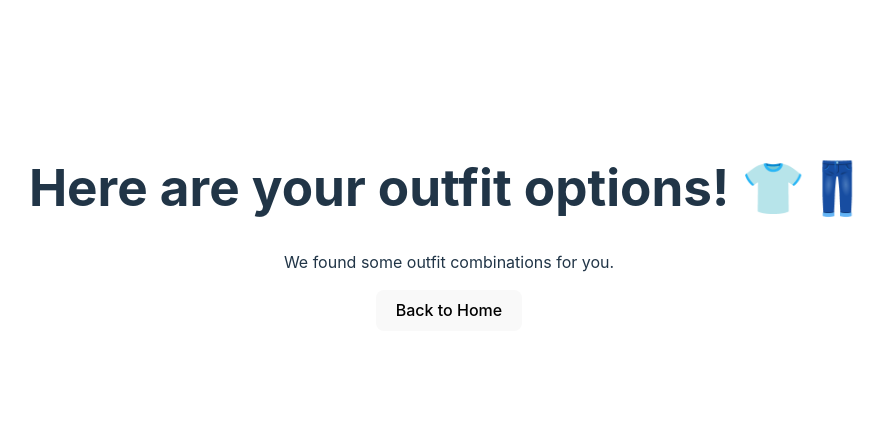
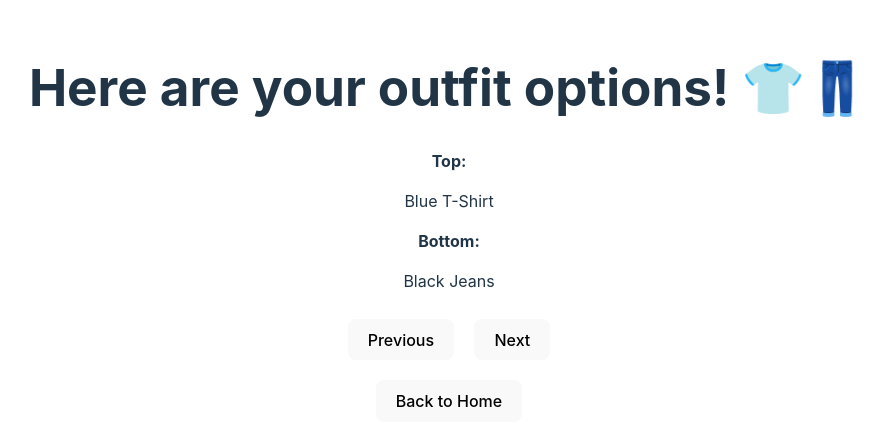
Before and after one commit to itsfaith222/Cinnamon-Toast-Bunch-App-, a React (Vite) app: page /results in a window 1280 px wide. Shown: the part 172-618 px from the top of the page, without its empty margins (191-1075 px from the left). Built offline with nearby package versions, Linux system fonts and the light colour scheme.

Commit message:
Update ResultsPage.jsx

```diff
--- a/src/pages/ResultsPage.jsx
+++ b/src/pages/ResultsPage.jsx
@@ -1,13 +1,43 @@
+import { useState } from "react";
 import { useNavigate } from "react-router-dom";
+
 
 function ResultsPage() {
   const navigate = useNavigate();
 
+
+  const outfitCombinations = [
+    { top: "Blue T-Shirt", bottom: "Black Jeans" },
+    { top: "White Shirt", bottom: "Khaki Pants" },
+    { top: "Red Sweater", bottom: "Blue Jeans" },
+  ];
+
+  const [currentIndex, setCurrentIndex] = useState(0);
+
+  const nextOutfit = () => {
+    setCurrentIndex((prevIndex) => (prevIndex + 1) % outfitCombinations.length);
+  };
+
+  const prevOutfit = () => {
+    setCurrentIndex((prevIndex) =>
+      prevIndex === 0 ? outfitCombinations.length - 1 : prevIndex - 1
+    );
+  };
+
   return (
-    <div style={{ textAlign: "center", padding: "50px" }}>
+    <div className="results-container">
       <h1>Here are your outfit options! 👕👖</h1>
-      <p>We found some outfit combinations for you.</p>
-      <button onClick={() => navigate("/")}>Back to Home</button>
+      <div className="outfit-display">
+        <p><strong>Top:</strong></p>
+        <p> {outfitCombinations[currentIndex].top}</p>
+        <p><strong>Bottom:</strong></p>
+        <p> {outfitCombinations[currentIndex].bottom}</p>
+      </div>
+      <div className="button-container">
+        <button style={{ margin: '10px' }} onClick={prevOutfit}>Previous</button>
+        <button style={{ margin: '10px' }} onClick={nextOutfit}>Next</button>
+      </div>
+      <button style={{ margin: '10px' }} onClick={() => navigate("/")}>Back to Home</button>
     </div>
   );
 }
```
